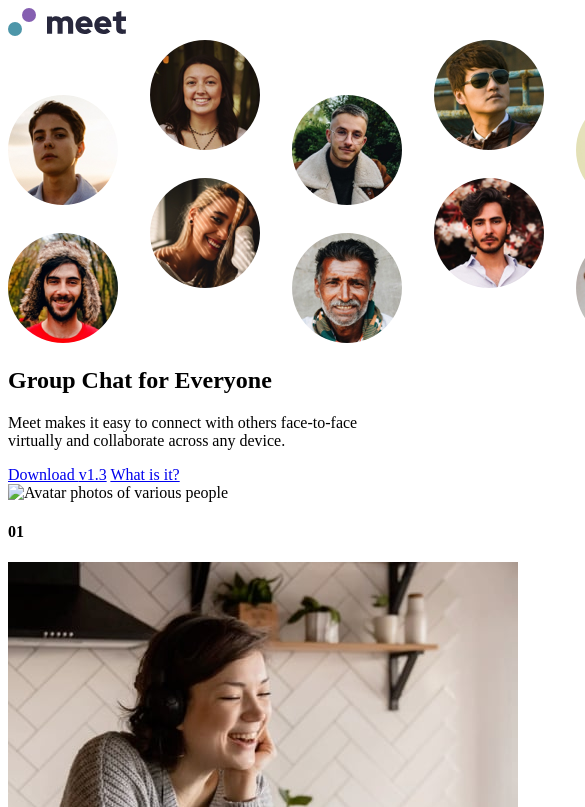
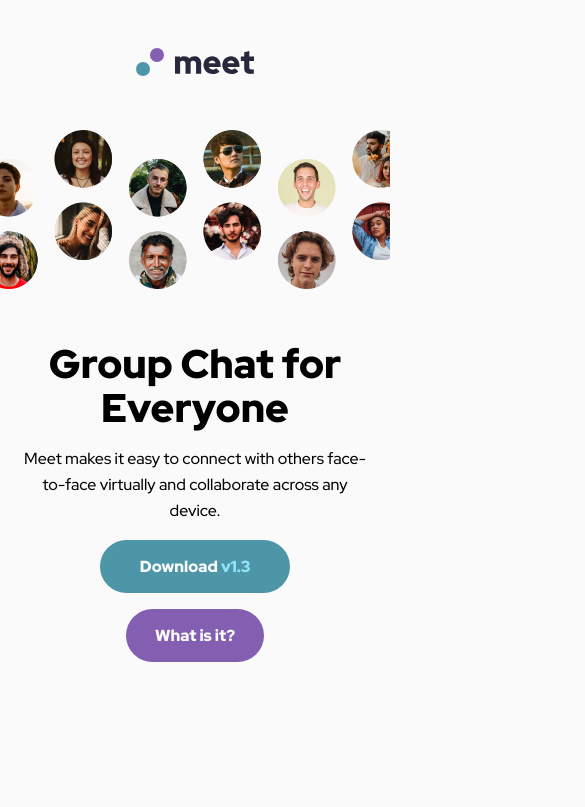
Before and after one commit to Tomcourt89/Meet-landing-page, a plain HTML site: page index.html in a window 390 px wide. Shown: the top 807 px of the page, 585 px wide, since content can reach past the window. Drawn offline with Linux system fonts and the light colour scheme.

Commit message:
Mobile partially styled

```diff
--- /dev/null
+++ b/css/styles.css
@@ -0,0 +1,193 @@
+:root {
+    --teal: hsl(192, 37%, 48%);
+    --purple: hsl(268, 34%, 53%);
+    --black: hsl(240, 21%, 20%);
+    --grey: hsl(240, 10%, 57%);
+    --cyan: hsl(192, 90%, 77%);
+    --pink: hsl(268, 100%, 86%);
+    --white: hsl(0, 0%, 98%);
+
+    --blue-hover: hsl(192, 54%, 64%);
+    --purple-hover: hsl(268, 55%, 71%);
+
+    --text-base: 1rem;
+    --text-lg: 1.125rem;
+    --text-btn: 1rem;
+    --text-xl: 2rem;
+    --text-2xl: 2.5rem;
+
+    --line-base: 1.625rem;
+    --line-xl: 2.25rem;
+    --line-2xl: 2.75rem;
+
+    --side-spacing: 24px;
+    --img-overflow: 40px;
+
+    @media (width >= 40em) {
+        --text-xl: 2.5rem;
+        --text-2xl: 3rem;
+
+        --line-base: 1.625rem;
+        --line-xl: 2.75rem;
+        --line-2xl: 3rem;
+
+        --side-spacing: 40px;
+        --img-overflow: 46px;
+    }
+
+    @media (width >= 64em) {
+        --text-base: 1.125rem;
+        --text-xl: 2.5rem;
+        --text-2xl: 4rem;
+
+        --line-2xl: 4rem;
+
+        --side-spacing: 165px;
+        --img-overflow: 64px;
+    }
+}
+
+*,
+::before,
+::after {
+    box-sizing: border-box;
+    padding: 0;
+    margin: 0;
+    font-family: "Red Hat Display", sans-serif;
+}
+
+body {
+    background: var(--white);
+    text-align: center;
+
+    .container {
+        overflow: hidden;
+    }
+
+    img {
+        width: 100%;
+    }
+
+    h1 {
+        font-size: var(--text-2xl);
+        line-height: var(--line-2xl);
+        font-weight: 900;
+    }
+
+    h2 {
+        font-size: var(--text-xl);
+        font-weight: 900;
+        line-height: var(--line-xl);
+    }
+
+    h3 {
+        font-size: var(--text-base);
+        font-weight: 900;
+        line-height: var(--line-base);
+        text-transform: uppercase;
+        color: var(--teal);
+        letter-spacing: 0.25rem;
+    }
+
+    h4 {
+        font-size: var(--text-base);
+        line-height: var(--line-base);
+        font-weight: 900;
+        color: var(--grey);
+    }
+
+    p {
+        font-size: var(--text-base);
+        line-height: var(--line-base);
+        font-weight: 500;
+    }
+
+    .btn {
+        font-size: var(--text-btn);
+        font-weight: 900;
+        text-decoration: none;
+        color: var(--white);
+        background: var(--purple);
+        border-radius: 29px;
+        padding: 16px 29px;
+        transition: background ease 0.5s;
+
+        &:hover,
+        &:focus {
+            background: var(--purple-hover);
+        }
+
+        &.dload {
+            padding: 16px 40px;
+        }
+
+        &.hero-dload {
+            background: var(--teal);
+
+            &:hover,
+            &:focus {
+                background: var(--blue-hover);
+            }
+        }
+
+        span {
+            color: var(--cyan);
+        }
+    }
+}
+
+main,
+footer {
+    padding: 0 var(--side-spacing);
+}
+
+header {
+    display: grid;
+    place-items: center;
+    margin-block: 48px 54px;
+
+    .logo {
+        max-width: 119px;
+    }
+}
+
+.hero {
+    .img-left {
+        display: block;
+        width: calc(100vw + var(--img-overflow));
+        left: calc(((var(--img-overflow) / 2) * -1) - var(--side-spacing));
+        position: relative;
+    }
+
+    > div {
+        display: flex;
+        flex-direction: column;
+        align-items: center;
+        gap: 16px;
+        margin-block: 48px 148px;
+    }
+
+    .img-right {
+        display: none;
+    }
+
+    @media (width >= 64em) {
+        .img-right {
+            display: block;
+        }
+    }
+}
+
+footer {
+    background: center / cover no-repeat url(../assets/mobile/image-footer.jpg);
+    position: relative;
+    z-index: 1;
+
+    &::after {
+        content: '';
+        position: absolute;
+        inset: 0;
+        background: hsla(192, 37%, 48%, 0.9);
+        z-index: -1;
+    }
+}
--- a/index.html
+++ b/index.html
@@ -5,6 +5,10 @@
   <meta name="viewport" content="width=device-width, initial-scale=1.0">
 
   <link rel="icon" type="image/png" sizes="32x32" href="./assets/favicon-32x32.png">
+  <link rel="stylesheet" href="./css/styles.css">
+  <link rel="preconnect" href="https://fonts.googleapis.com">
+  <link rel="preconnect" href="https://fonts.gstatic.com" crossorigin>
+  <link href="https://fonts.googleapis.com/css2?family=Red+Hat+Display:ital,wght@0,300..900;1,300..900&display=swap" rel="stylesheet">
 
   <title>Frontend Mentor | Meet landing page</title>
 
@@ -20,21 +24,23 @@
     </header>
     <main>
       <section class="hero">
-        <picture>
-          <source media="(min-width: 1024px)" srcset="./assets/desktop/image-hero-left.png">
+        <picture class="img-left">
+          <source media="(min-width: 64em)" srcset="./assets/desktop/image-hero-left.png">
           <img src="./assets/tablet/image-hero.png" alt="Avatar photos of various people">
         </picture>
 
-        <h1>Group Chat for Everyone</h1>
+        <div>
+          <h1>Group Chat for Everyone</h1>
 
-        <p>Meet makes it easy to connect with others face-to-face virtually and collaborate across any device.</p>
+          <p>Meet makes it easy to connect with others face-to-face virtually and collaborate across any device.</p>
 
-        <a href="#" class="btn hero-dload">Download <span>v1.3</span></a>
-        <a href="#" class="btn">What is it?</a>
+          <a href="#" class="btn dload hero-dload">Download <span>v1.3</span></a>
+          <a href="#" class="btn">What is it?</a>
+        </div>
 
-        <picture>
-          <source media="(min-width: 1024px)" srcset="./assets/desktop/image-hero-right.png">
-          <img src="#" alt="Avatar photos of various people">
+        <picture class="img-right">
+          <source media="(min-width: 64em)" srcset="./assets/desktop/image-hero-right.png">
+          <img src="" alt="Avatar photos of various people">
         </picture>
       </section>
 
@@ -62,7 +68,7 @@
 
       <p>Stay connected with reliable HD meetings and unlimited one-on-one and group video sessions.</p>
 
-      <a href="#" class="btn">Download <span>v1.3</span></a>
+      <a href="#" class="btn dload">Download <span>v1.3</span></a>
     </footer>
   </div>
   <div class="attribution">
```
